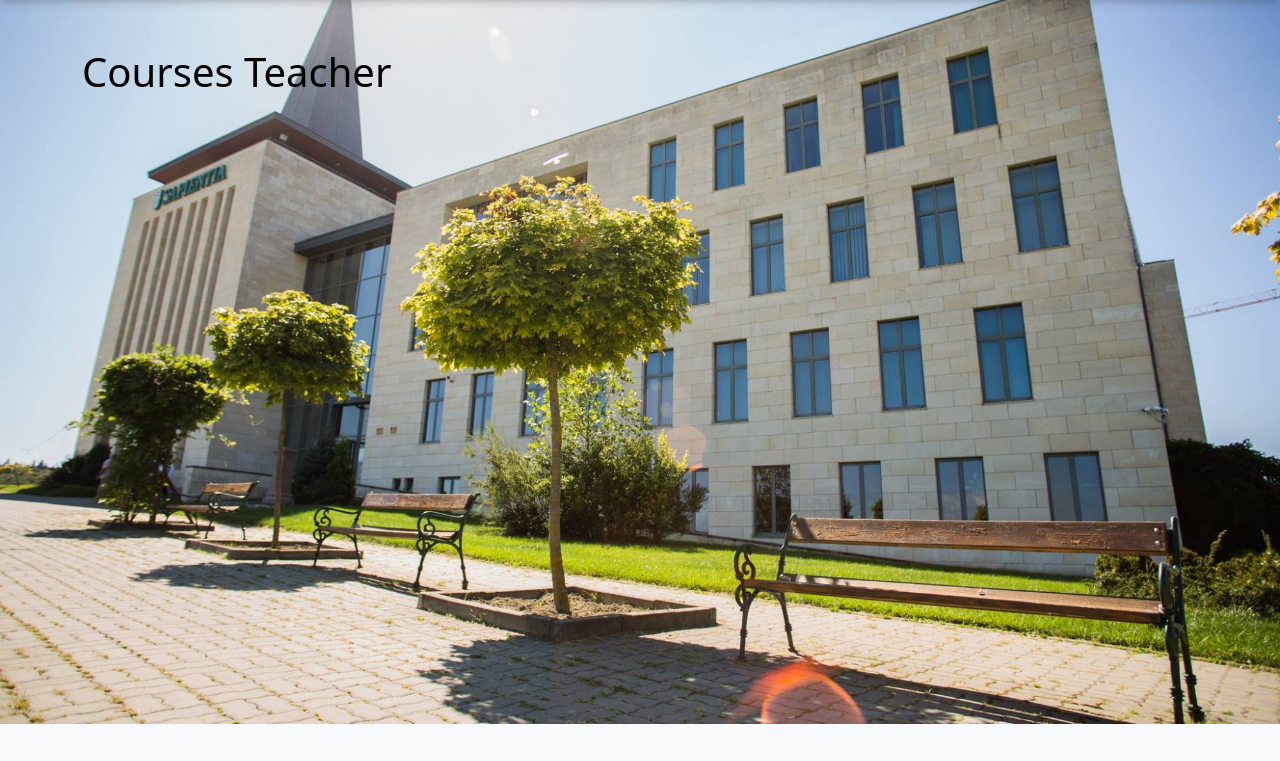
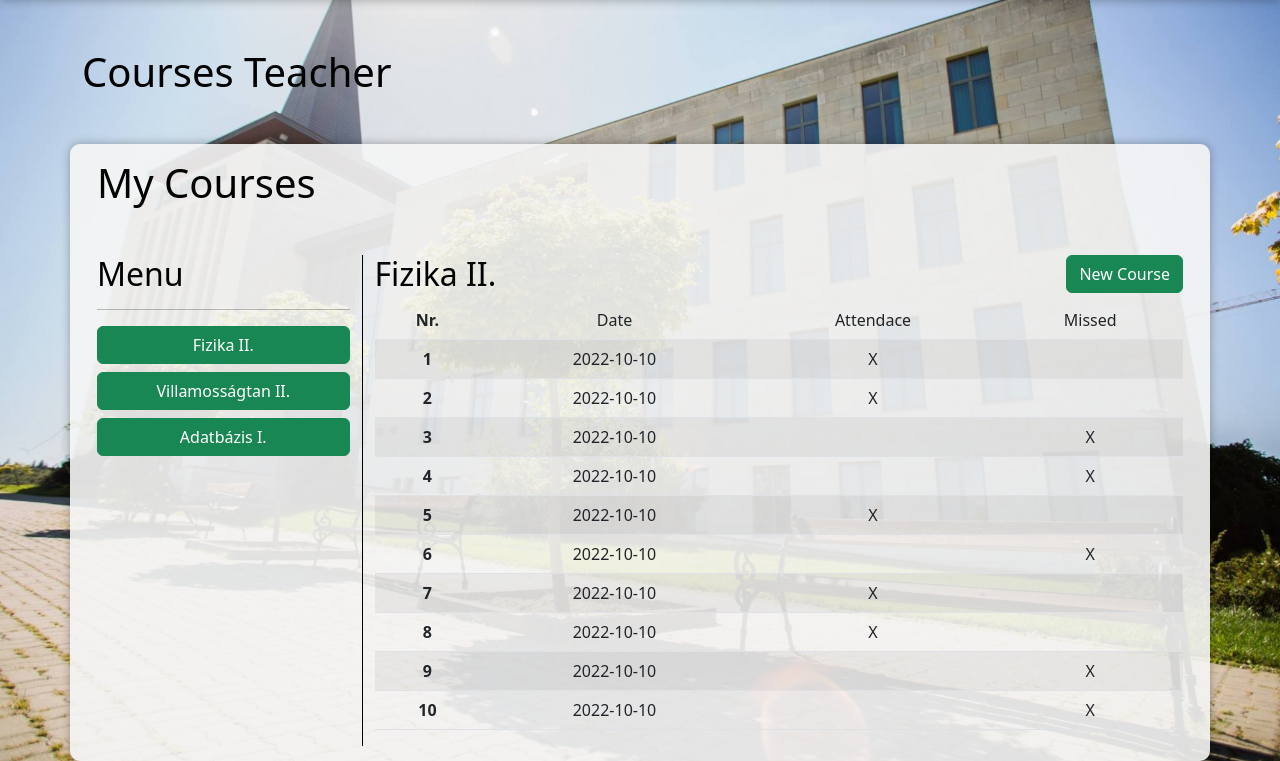
Before and after one commit to Csalex01/AttendanceManager, a Flask app: template src/AttendanceManager/templates/teacher/courses.html in a window 1280 px wide. Shown: the part 76-837 px from the top of the page. Before the commit the page ends 800 px from the top, so only its background shows below. Run offline with Flask 2, Linux system fonts and the light colour scheme; the template is opened without the code that fills it, so the values that code supplies are empty; some libraries are stand-ins or nearby versions.

Commit message:
Teacher courses view

```diff
--- a/src/AttendanceManager/templates/teacher/courses.html
+++ b/src/AttendanceManager/templates/teacher/courses.html
@@ -5,5 +5,154 @@
 {% block content %}
 
 <h1>Courses Teacher</h1>
+<div class="row panel mt-5">
 
+    <h1 class="mb-5">My Courses</h1>
+
+    <div class="col-3 menu">
+      <h2>Menu</h2>
+
+      <hr>
+
+      <div class="d-grid gap-2">
+        <button class="btn btn-success" type="button">Fizika II.</button>
+        <button class="btn btn-success" type="button">Villamosságtan II.</button>
+        <button class="btn btn-success" type="button">Adatbázis I.</button>
+      </div>
+
+    </div>
+
+    <div class="col-9">
+
+      <button type="button" class="btn btn-success float-end" data-bs-toggle="modal" data-bs-target="#staticBackdrop">
+        New Course
+      </button>
+
+      <!-- Modal -->
+      <div class="modal fade" id="staticBackdrop" data-bs-backdrop="static" data-bs-keyboard="false" tabindex="-1" aria-labelledby="staticBackdropLabel" aria-hidden="true">
+        <div class="modal-dialog">
+          <div class="modal-content">
+            <div class="modal-header">
+              <h1 class="modal-title fs-5" id="staticBackdropLabel">Modal title</h1>
+              <button type="button" class="btn-close" data-bs-dismiss="modal" aria-label="Close"></button>
+            </div>
+            <div class="modal-body">
+              <div class="row mb-3">
+                <div class="form-group">
+                  <label for="course_code">Course Code</label>
+                  <div class="input-group has-validation">
+                    <input type="text"
+                           name="course_code"
+                           id="course_code"
+                           class="form-control"
+                           placeholder="ABCDE1">
+                  </div>
+                </div>
+              </div>
+            </div>
+            <div class="modal-footer">
+              <button type="button" class="btn btn-secondary" data-bs-dismiss="modal">Close</button>
+              <button type="button" class="btn btn-success">Enroll</button>
+            </div>
+          </div>
+        </div>
+      </div>
+
+      <h2>Fizika II.</h2>
+
+      <table class="table table-striped">
+        <thead>
+          <tr>
+            <th class="text-center ">Nr.</th>
+            <td class="text-center">Date</td>
+            <td class="text-center">Attendace</td>
+            <td class="text-center">Missed</td>
+          </tr>
+        </thead>
+        <tbody>
+          <tr>
+            <th class="text-center">1</th>
+            <td class="text-center">2022-10-10</td>
+            <td class="text-center">X</td>
+            <td class="text-center"></td>
+          </tr>
+          <tr>
+            <th class="text-center">2</th>
+            <td class="text-center">2022-10-10</td>
+            <td class="text-center">X</td>
+            <td class="text-center"></td>
+          </tr>
+          <tr>
+            <th class="text-center">3</th>
+            <td class="text-center">2022-10-10</td>
+            <td class="text-center"></td>
+            <td class="text-center">X</td>
+          </tr>
+          <tr>
+            <th class="text-center">4</th>
+            <td class="text-center">2022-10-10</td>
+            <td class="text-center"></td>
+            <td class="text-center">X</td>
+          </tr>
+          <tr>
+            <th class="text-center">5</th>
+            <td class="text-center">2022-10-10</td>
+            <td class="text-center">X</td>
+            <td class="text-center"></td>
+          </tr>
+          <tr>
+            <th class="text-center">6</th>
+            <td class="text-center">2022-10-10</td>
+            <td class="text-center"></td>
+            <td class="text-center">X</td>
+          </tr>
+          <tr>
+            <th class="text-center">7</th>
+            <td class="text-center">2022-10-10</td>
+            <td class="text-center">X</td>
+            <td class="text-center"></td>
+          </tr>
+          <tr>
+            <th class="text-center">8</th>
+            <td class="text-center">2022-10-10</td>
+            <td class="text-center">X</td>
+            <td class="text-center"></td>
+          </tr>
+          <tr>
+            <th class="text-center">9</th>
+            <td class="text-center">2022-10-10</td>
+            <td class="text-center"></td>
+            <td class="text-center">X</td>
+          </tr>
+          <tr>
+            <th class="text-center">10</th>
+            <td class="text-center">2022-10-10</td>
+            <td class="text-center"></td>
+            <td class="text-center">X</td>
+          </tr>
+        </tbody>
+      </table>
+
+    </div>
+  </div>
+
+  <style>
+    .card {
+      background: black;
+    }
+
+    .menu {
+      border-right: 1px solid black;
+    }
+
+    .panel {
+      background: rgba(245, 245, 245, 0.9);
+      padding: 15px;
+      border-radius: 10px;
+
+      -webkit-box-shadow: 0px 0px 10px 0px rgba(0, 0, 0, 1);
+      box-shadow: 0px 0px 10px 0px rgba(0, 0, 0, 0.3);
+    }
+
+  </style>
 {% endblock content %}
```
